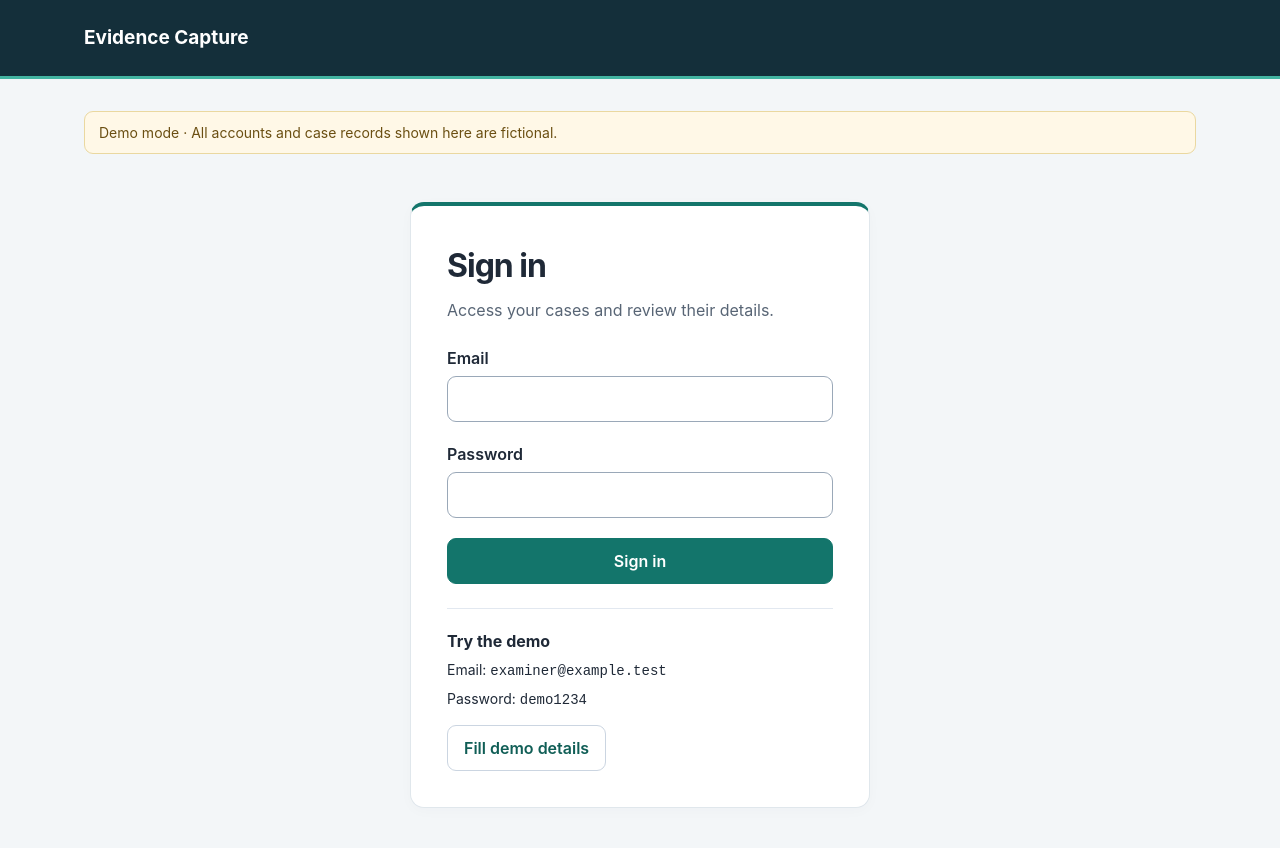
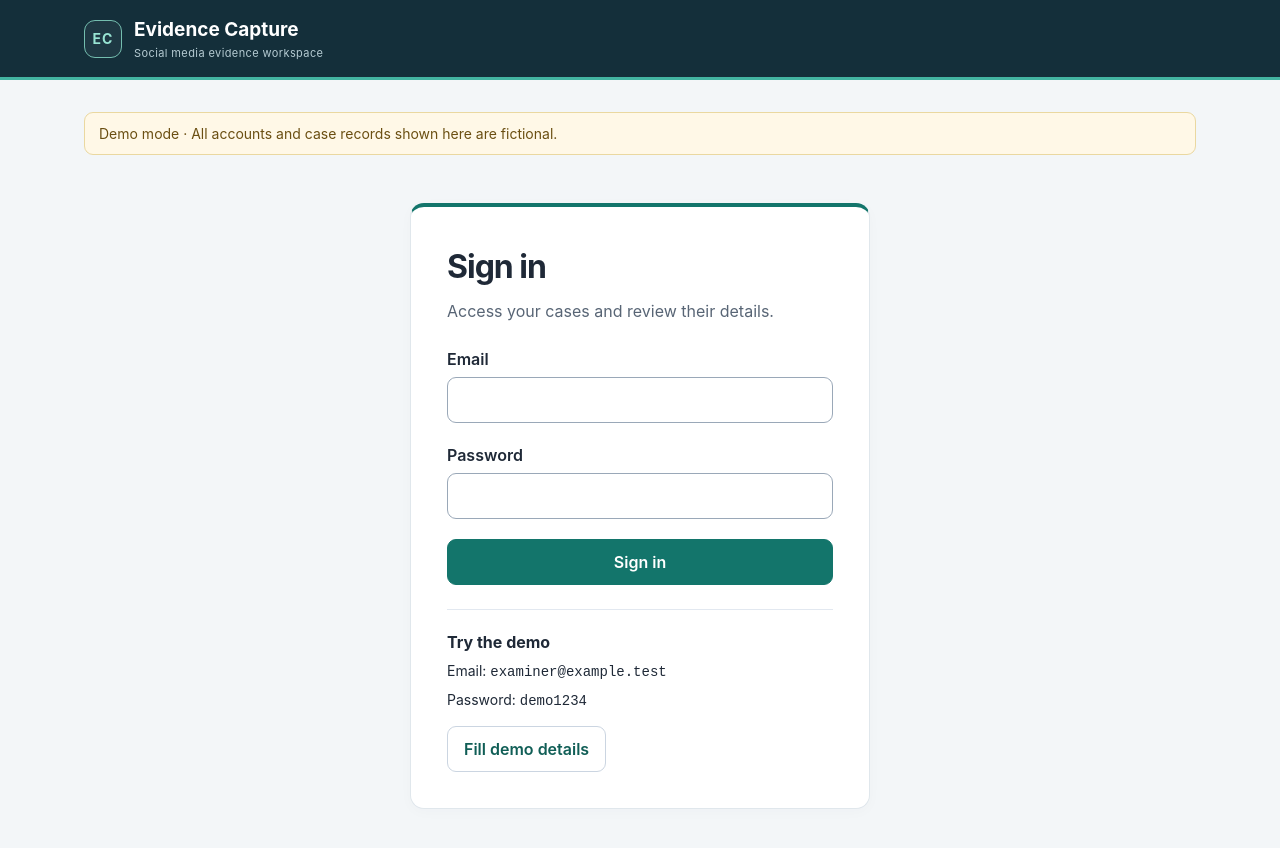
Before and after one commit to asmithadev/social-media-parser, a React (Vite) app in the folder frontend/: page / in a window 1280 px wide. Shown: the top 848 px of the page. Built offline with nearby package versions, Linux system fonts and the light colour scheme; no server answers.

Commit message:
Add workspace branding to the application header

```diff
--- a/frontend/src/App.jsx
+++ b/frontend/src/App.jsx
@@ -27,7 +27,10 @@ export default function App() {
     <>
       <header className="site-header">
         <div className="header-content">
-          <div className="brand">Evidence Capture</div>
+          <div className="brand">
+            <span className="brand-mark" aria-hidden="true">EC</span>
+            <div>Evidence Capture<small>Social media evidence workspace</small></div>
+          </div>
           {session && (
             <div className="account-menu">
               <span>{session.user.fullName} <span className="role">({session.user.role})</span></span>
```
